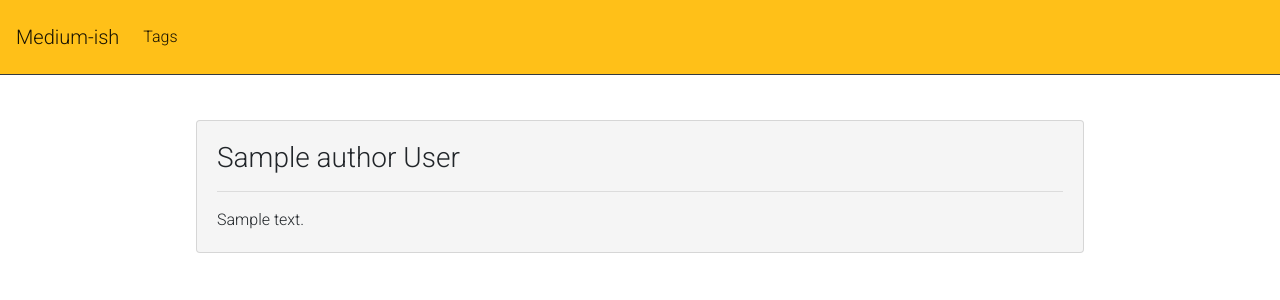
After one commit to krasnowsky/medium-ish, a Django app: template src/templates/author_detail.html in a window 1280 px wide. The commit adds this page. Shown: the top 300 px of the page. Run offline with Django 4.2, Linux system fonts and the light colour scheme; the template is opened without the code that fills it: most values are stand-ins (such as "Sample title", 1, 10 or a date in 2020); some libraries are stand-ins or nearby versions.

Commit message:
Author detail page added

```diff
--- a/src/templates/article_detail.html
+++ b/src/templates/article_detail.html
@@ -1,5 +1,9 @@
 {% extends 'base.html' %}
 {% load embed_video_tags %}
+
+{% block title %}
+    {{article.title }}
+{% endblock%}
 
 {% block content %}
     <div class="card mb-5" style="width: 100%; background-color: #f5f5f5;">
@@ -7,7 +11,7 @@
             <h3 class="card-title">{{ article.title }}</h3>
             <h6 class="card-subtitle text-muted">
                 <div class="row">
-                    <div class="col-md-9">By: {{ article.author }}</div>
+                    <a class="col-md-9" href='/author/{{article.author.slug}}' style="color: black;">By: {{ article.author }}</a>
                     <div class="col-md-3">{{ article.date }}</div>
                 </div>
             </h6>
--- /dev/null
+++ b/src/templates/author_detail.html
@@ -0,0 +1,17 @@
+{% extends 'base.html' %}
+
+{% block title %}
+    {{ author.name }} {{ author.surname }}
+{% endblock%}
+
+{% block content %}
+    <div class="d-flex flex-wrap justify-content-center">
+        <div class="card mb-5" style="width: 80%; background-color: #f5f5f5;">
+            <div class="card-body">
+                <h3 class="card-title">{{ author.name }} {{ author.surname }}</h3>
+                <hr/>
+                <p class="card-text">{{ author.note.content }}</p>
+            </div>
+        </div>
+    </div>
+{% endblock %}
--- a/src/templates/home.html
+++ b/src/templates/home.html
@@ -10,10 +10,10 @@
         {% for article in page.object_list%}
             <div class="card mb-5" style="width: 100%; background-color: #f5f5f5;">
                 <div class="card-body">
-                    <a href='/article/{{article.slug}}'><h3 class="card-title">{{ article.title }}</h3></a>
+                    <a href='/article/{{article.slug}}' style="color: black;"><h3 class="card-title">{{ article.title }}</h3></a>
                     <h6 class="card-subtitle text-muted">
                         <div class="row">
-                            <div class="col-md-9">By: {{ article.author }}</div>
+                            <a class="col-md-9" href='/author/{{article.author.slug}}' style="color: black;">By: {{ article.author }}</a>
                             <div class="col-md-3">{{ article.date }}</div>
                         </div>
                     </h6>
```
